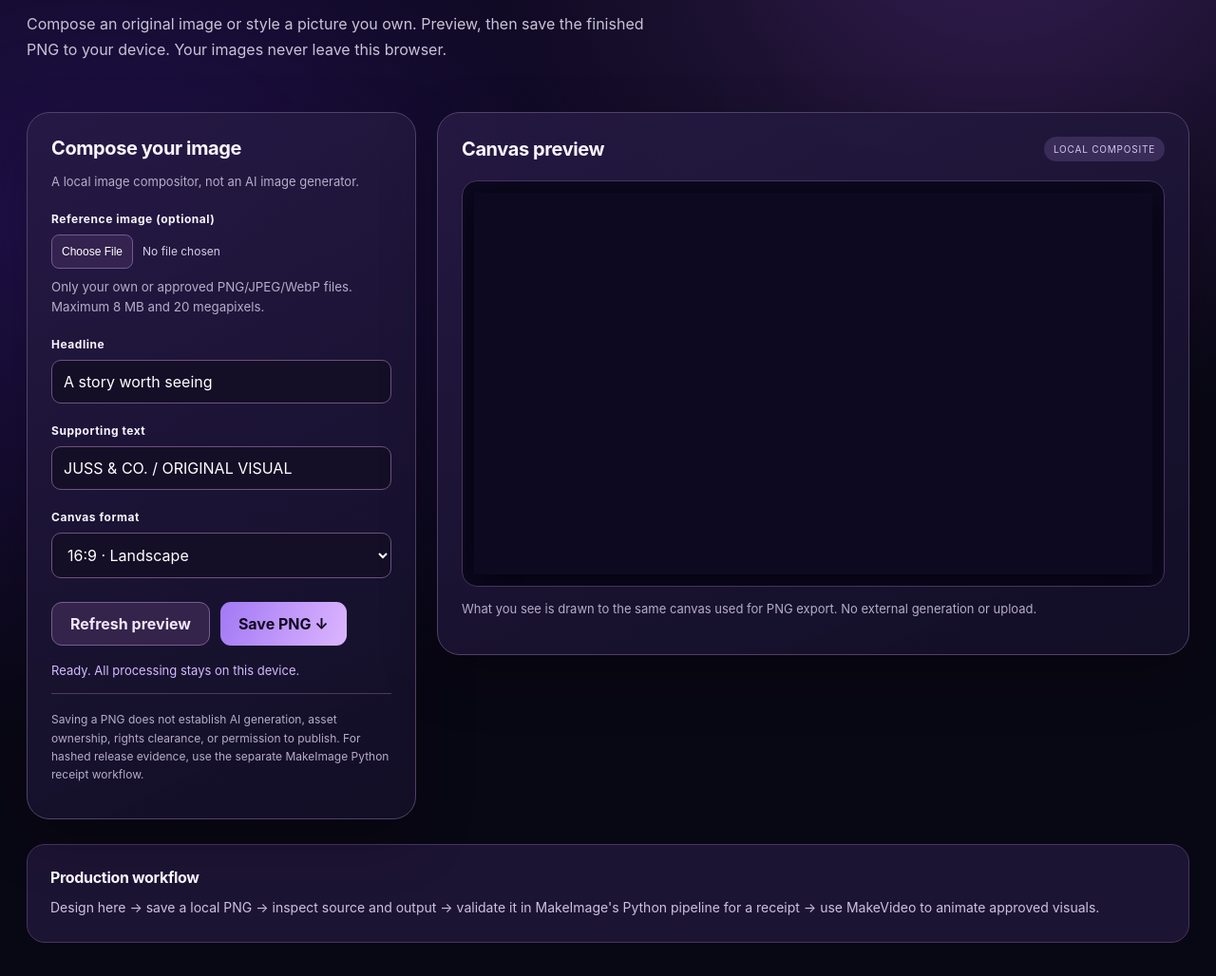
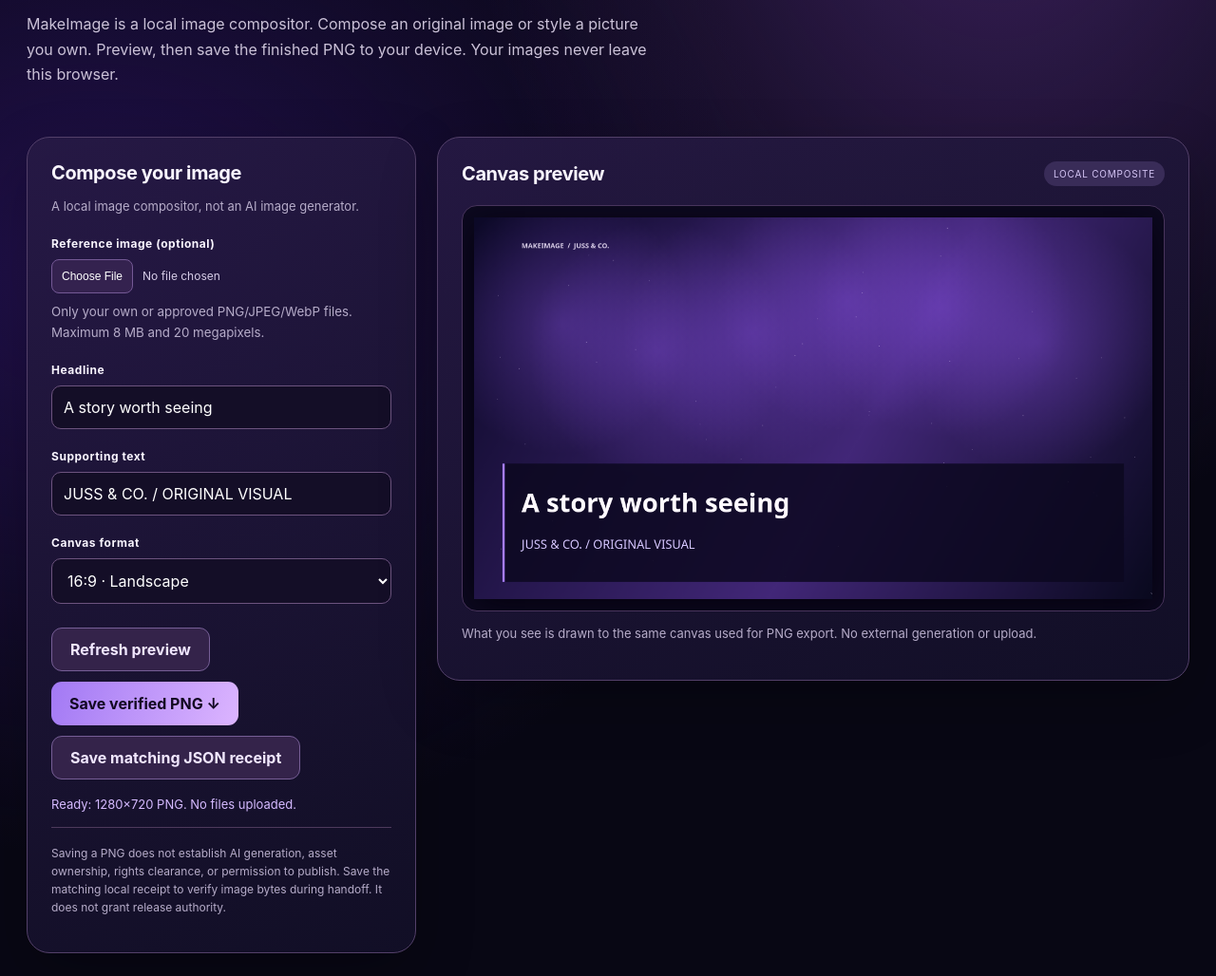
Before and after one commit to jussray/make-image, a website with bundled scripts: page web/index.html in a window 1280 px wide. Shown: the part 268-1296 px from the top of the page at 95% size. Built offline with nearby package versions, Linux system fonts and the light colour scheme.

Commit message:
feat: expose local receipt export and accurate search-readable product description

```diff
--- a/web/index.html
+++ b/web/index.html
@@ -4,8 +4,15 @@
   <meta charset="utf-8" />
   <meta name="viewport" content="width=device-width, initial-scale=1" />
   <meta name="theme-color" content="#0d0920" />
-  <title>MakeImage · Juss & Co.</title>
+  <title>MakeImage | Local Image Compositor — Juss &amp; Co.</title>
   <meta name="description" content="Make a cinematic image with your own visuals, entirely on your device. MakeImage by Juss & Co." />
+  <meta property="og:type" content="website" />
+  <meta property="og:title" content="MakeImage — Local Image Compositor" />
+  <meta property="og:description" content="Compose original visuals, preview your design, and save a locally verified PNG and matching receipt." />
+  <meta name="twitter:card" content="summary" />
+  <script type="application/ld+json">
+  {"@context":"https://schema.org","@type":"WebApplication","name":"MakeImage","description":"Local browser image compositor with landscape, portrait and square PNG export and byte-matched receipts.","applicationCategory":"MultimediaApplication","operatingSystem":"Web browser","publisher":{"@type":"Organization","name":"Juss & Co."}}
+  </script>
   <link rel="stylesheet" href="./styles.css" />
   <script src="./app.js" type="module"></script>
 </head>
@@ -19,7 +26,7 @@
       <section class="hero">
         <p class="eyebrow">JUSS & CO. / CREATIVE STUDIO</p>
         <h1>Make your vision <em>visible.</em></h1>
-        <p>Compose an original image or style a picture you own. Preview, then save the finished PNG to your device. Your images never leave this browser.</p>
+        <p>MakeImage is a local image compositor. Compose an original image or style a picture you own. Preview, then save the finished PNG to your device. Your images never leave this browser.</p>
       </section>
       <div class="grid">
         <section class="card controls" aria-label="Image controls">
@@ -35,9 +42,9 @@
           <div class="field"><label for="format">Canvas format</label>
             <select id="format"><option value="16:9">16:9 · Landscape</option><option value="9:16">9:16 · Portrait / Shorts</option><option value="1:1">1:1 · Square</option></select>
           </div>
-          <div class="row"><button id="render" type="button" class="button secondary">Refresh preview</button><button id="download" type="button" class="button primary">Save PNG ↓</button></div>
+          <div class="row"><button id="render" type="button" class="button secondary">Refresh preview</button><button id="download" type="button" class="button primary">Save verified PNG ↓</button><button id="download-receipt" type="button" class="button secondary" disabled>Save matching JSON receipt</button></div>
           <p id="status" role="status" aria-live="polite">Ready. All processing stays on this device.</p>
-          <p class="notice">Saving a PNG does not establish AI generation, asset ownership, rights clearance, or permission to publish. For hashed release evidence, use the separate MakeImage Python receipt workflow.</p>
+          <p class="notice">Saving a PNG does not establish AI generation, asset ownership, rights clearance, or permission to publish. Save the matching local receipt to verify image bytes during handoff. It does not grant release authority.</p>
         </section>
         <section class="card preview" aria-label="Image preview">
           <div class="previewhead"><h2>Canvas preview</h2><span class="chip">LOCAL COMPOSITE</span></div>
@@ -45,7 +52,7 @@
           <p class="muted">What you see is drawn to the same canvas used for PNG export. No external generation or upload.</p>
         </section>
       </div>
-      <section class="how"><h2>Production workflow</h2><p>Design here → save a local PNG → inspect source and output → validate it in MakeImage's Python pipeline for a receipt → use MakeVideo to animate approved visuals.</p></section>
+      <section class="how"><h2>Production workflow</h2><p>Design here → save the verified local PNG → save its matching JSON receipt → import the pair into MakeVideo's proof handoff when available. The separate Python compositor and storyboard exporter also support the same receipt format.</p></section>
     </main>
     <footer>Juss & Co. · MakeImage · Original creative work, reviewed before release</footer>
   </div>
```
